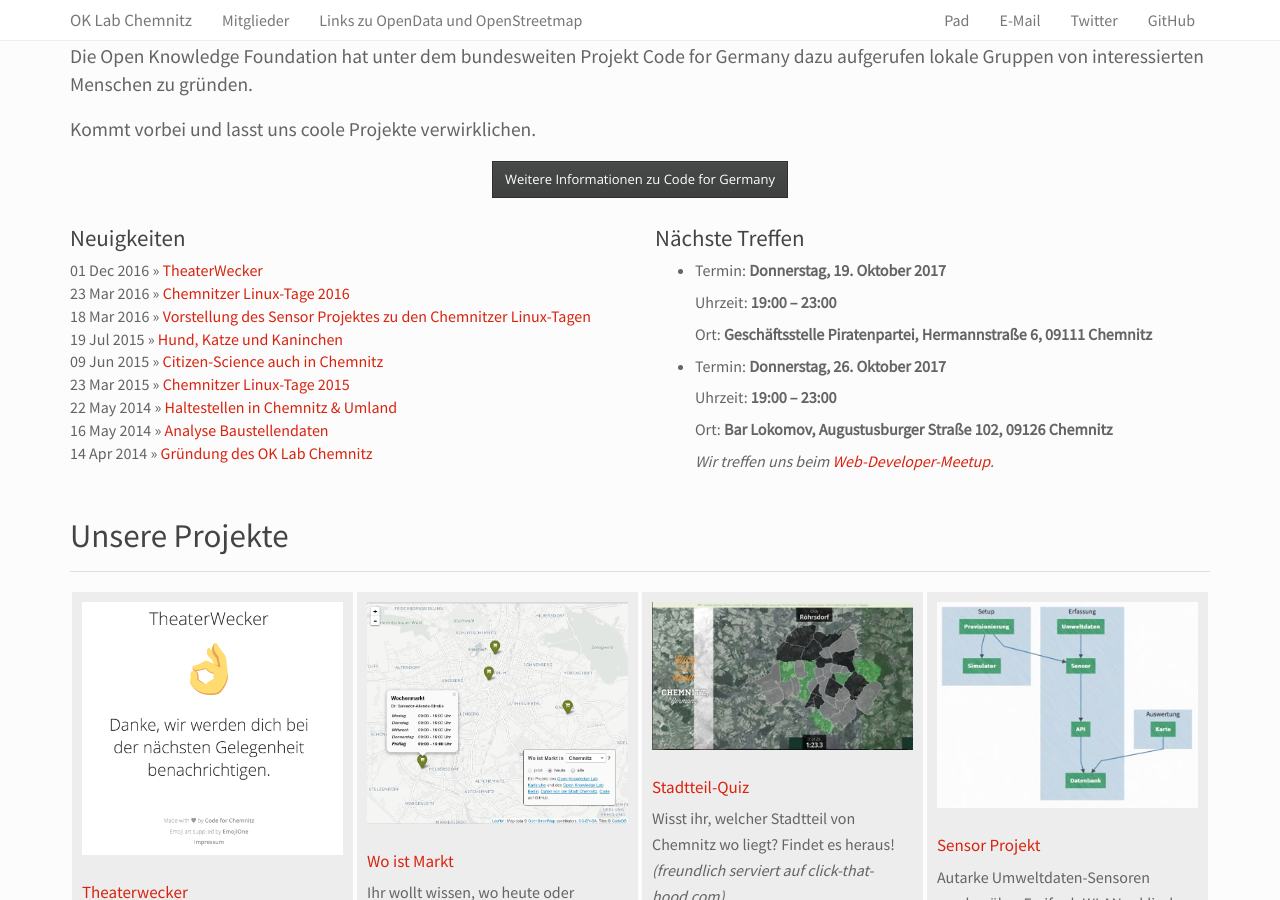
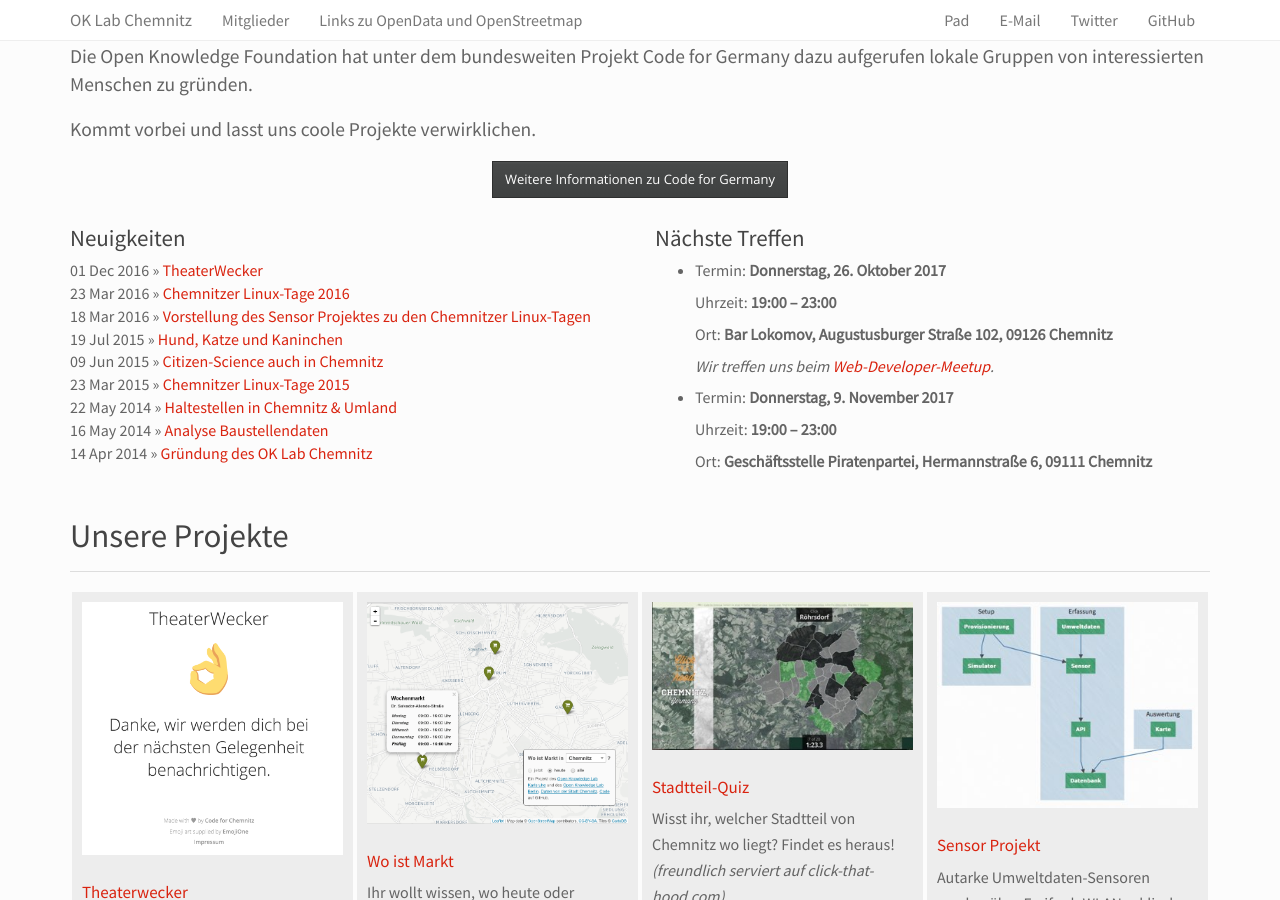
Before and after one commit to CodeforChemnitz/codeforchemnitz.github.io, a Jekyll site: the page built from index.html, in a window 1280 px wide and 900 px high, scrolled down 1317 px. Built offline with Jekyll 4.4.1, drawn with Linux system fonts in a browser that asks for light colours; some of the changed lines change nothing that is shown.

Commit message:
Update events

```diff
--- a/_data/treffen.yml
+++ b/_data/treffen.yml
@@ -2,12 +2,6 @@
 #  location: Geschäftsstelle Piratenpartei, Hermannstraße 6, 09111 Chemnitz
 #  location: Bar Lokomov, Augustusburger Straße 102, 09126 Chemnitz
 #  more: Wir treffen uns beim <a href="https://www.meetup.com/de-DE/Web-Developer-Chemnitz/">Web-Developer-Meetup</a>.
-
-- day: Donnerstag
-  day-nr: 19
-  month: Oktober 2017
-  time: "19:00 – 23:00"
-  location: Geschäftsstelle Piratenpartei, Hermannstraße 6, 09111 Chemnitz
 
 - day: Donnerstag
   day-nr: 26
@@ -15,3 +9,9 @@
   time: "19:00 – 23:00"
   location: Bar Lokomov, Augustusburger Straße 102, 09126 Chemnitz
   more: Wir treffen uns beim <a href="https://www.meetup.com/de-DE/Web-Developer-Chemnitz/">Web-Developer-Meetup</a>.
+
+- day: Donnerstag
+  day-nr: 9
+  month: November 2017
+  time: "19:00 – 23:00"
+  location: Geschäftsstelle Piratenpartei, Hermannstraße 6, 09111 Chemnitz
```
